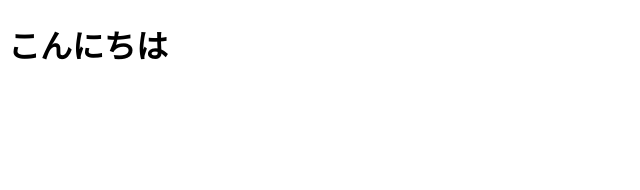
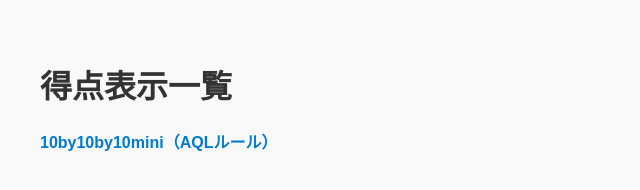
Before and after one commit to DMKOO/DMKOO.github.io, a plain HTML site: page index.html in a window 1280 px wide. Shown: the whole page, without its empty margins (0-640 px from the left). Drawn offline with Linux system fonts and the light colour scheme.

Commit message:
Update index.html

```diff
--- a/index.html
+++ b/index.html
@@ -1,14 +1,40 @@
 <!DOCTYPE html>
 <html lang="ja">
-
 <head>
-    <meta charset="UTF-8">
-    <meta name="viewport" content="width=device-width, initial-scale=1.0">
-    <title>Github Pages公開練習</title>
+  <meta charset="UTF-8">
+  <style>
+    body {
+      font-family: sans-serif;
+      background-color: #f9f9f9;
+      padding: 2em;
+    }
+    h1 {
+      color: #333;
+    }
+    ul {
+      list-style-type: none;
+      padding: 0;
+    }
+    li {
+      margin: 1em 0;
+    }
+    a {
+      text-decoration: none;
+      color: #007acc;
+      font-weight: bold;
+    }
+    a:hover {
+      text-decoration: underline;
+    }
+  </style>
 </head>
-
 <body>
-    <h1>こんにちは</h1>
+  <h1>得点表示一覧</h1>
+  <ul>
+    <li><a href="AQL_copilot.html">10by10by10mini（AQLルール）</a></li>
+    <!-- <li><a href="contact.html">Contactページ</a></li>
+    <li><a href="quiz.html">クイズアプリ</a></li>
+    <li><a href="settings.html">設定ページ</a></li> -->
+  </ul>
 </body>
-
 </html>
```
